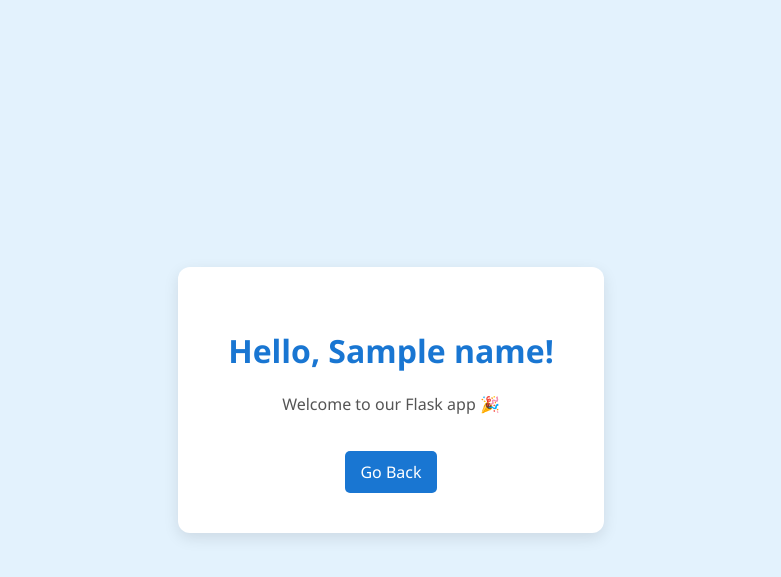
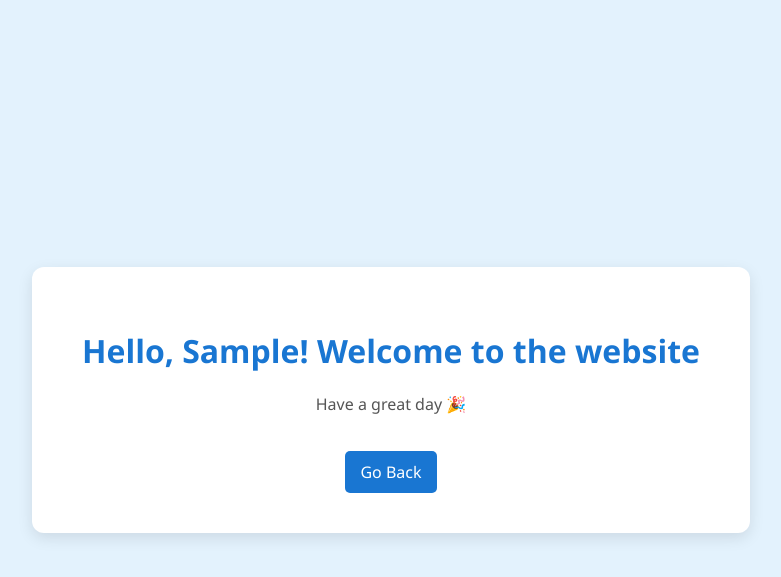
Before and after one commit to lakshya-bandi25/week-12, a Flask app: template templates/result.html in a window 1280 px wide. Shown: the top 577 px of the page, without its empty margins (249-1030 px from the left). Run offline with Flask 3, Linux system fonts and the light colour scheme; the template is opened without the code that fills it: most values are stand-ins (such as "Sample title", 1, 10 or a date in 2020).

Commit message:
Update result.html

```diff
--- a/templates/result.html
+++ b/templates/result.html
@@ -43,8 +43,9 @@
 </head>
 <body>
     <div class="box">
-        <h1>Hello, {{ name }}!</h1>
-        <p>Welcome to our Flask app 🎉</p>
+        <!-- Updated to match test expectation -->
+        <h1>Hello, {{ lakshya_123 }}! Welcome to the website</h1>
+        <p>Have a great day 🎉</p>
         <a href="{{ url_for('index') }}">Go Back</a>
     </div>
 </body>
```
